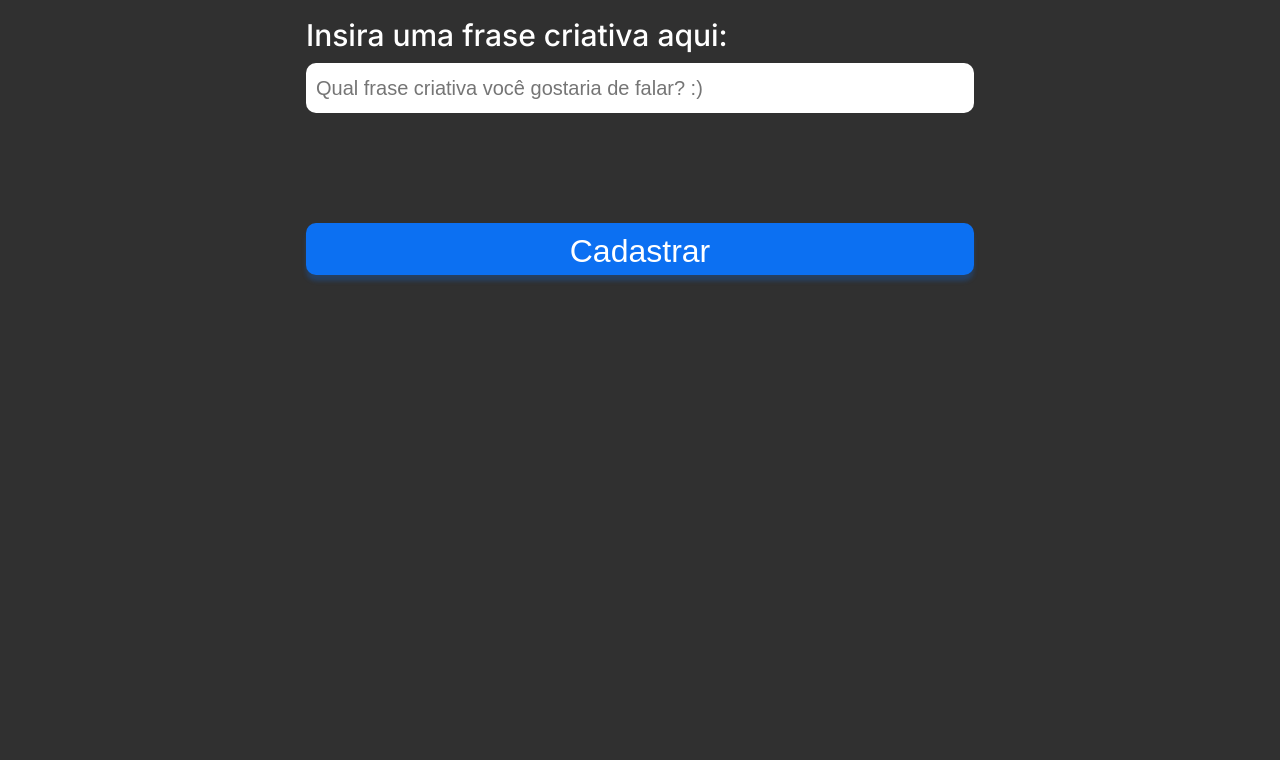
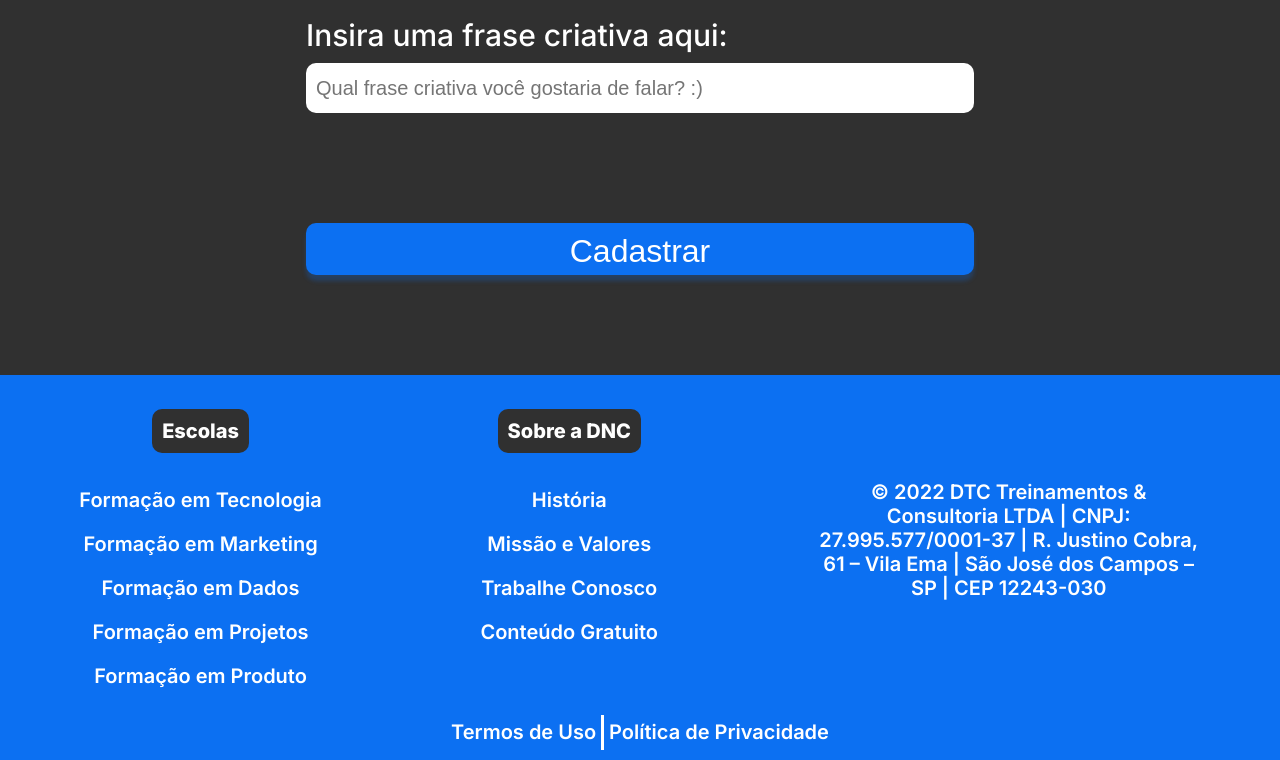
Before and after one commit to conradowal/BootCamp-DNC, a plain HTML site: page index.html in a window 1280 px wide. Shown: the part 1183-1943 px from the top of the page. Before the commit the page ends 1558 px from the top, so only its background shows below. Drawn offline with Linux system fonts and the light colour scheme.

Commit message:
Adicionando media query mobile

```diff
--- a/index.html
+++ b/index.html
@@ -43,7 +43,7 @@
 
                 <div class="form-group">
                     <label for="">Área de Interesse:</label>
-                    <div class="ckeckbox-itens">
+                    <div class="checkbox-itens">
                         <input type="checkbox" value="front">
                         <label>Front-End</label>
 
@@ -78,5 +78,61 @@
         </header>
     </section>
 
+    <footer>
+        <div class="linha1">
+            <nav>
+                <h5>Escolas</h5>
+                <ul>
+                    <li>
+                        <a href="">Formação em Tecnologia</a>
+                    </li>
+                    <li>
+                        <a href="">Formação em Marketing</a>
+                    </li>
+                    <li>
+                        <a href="">Formação em Dados</a>
+                    </li>
+                    <li>
+                        <a href="">Formação em Projetos</a>
+                    </li>
+                    <li>
+                        <a href="">Formação em Produto</a>
+                    </li>
+                </ul>
+
+            </nav>
+            <nav>
+                <h5>Sobre a DNC</h5>
+                <ul>
+                    <li>
+                        <a href="">História</a>
+                    </li>
+                    <li>
+                        <a href="">Missão e Valores</a>
+                    </li>
+                    <li>
+                        <a href="">Trabalhe Conosco</a>
+                    </li>
+                    <li>
+                        <a href="">
+                            Conteúdo Gratuito</a>
+                </ul>
+            </nav>
+            <div class="endereco">
+                © 2022 DTC Treinamentos & Consultoria
+                LTDA | CNPJ: 27.995.577/0001-37 | R.
+                Justino Cobra, 61 – Vila Ema | São José dos
+                Campos – SP | CEP 12243-030
+            </div>
+
+        </div>
+        <div class="linha2">
+        <a href="">Termos de Uso</a>
+        <a href="">Política de Privacidade</a>
+        </div>
+    </footer>
+
+
+
 </body>
 </html>
--- a/style.css
+++ b/style.css
@@ -135,11 +135,11 @@ section{
         color: (57, 57, 57, 0.5);
     }
 
-    .ckeckbox-itens label{
+    .checkbox-itens label{
         font-size: 25px;
     }
 
-    .ckeckbox-itens{
+    .checkbox-itens{
         display: flex;
         justify-content: space-around;
         align-items: center;
@@ -160,3 +160,147 @@ section{
         box-shadow: 0px 6px 4px rgba(12, 112, 242, 0.25);
         cursor: pointer;
     }
+
+    /* FOOTER */
+
+    footer{
+        width: 100%;
+        background-color: var(--azul-dnc);
+    }
+
+    footer .linha1{
+        display: flex;
+        justify-content: space-around;
+        align-items: center;
+
+    }
+
+    footer ul{
+        list-style: none;
+        margin: 0px;
+        padding: 0px;
+        font-size: 20px;
+
+    }
+
+    footer ul li{
+        text-align: center;
+        color: white;
+        font-family: var(--fonte-padrao);
+        font-weight: 600;
+        font-size: 20px;
+
+        margin: 20px 0px 20px 0px;
+
+    }
+
+    footer nav{
+        display: flex;
+        flex-direction: column;
+        align-items: center;
+
+        height: 330px;
+    }
+
+    footer h5{
+        text-align: center;
+        color: white;
+        font-weight: 800;
+        font-size: 20px;
+        font-family: var(--fonte-padrao);
+        background-color: var(--preto-dnc);
+        border-radius: 10px;
+        margin-bottom: 15px;
+        padding: 10px
+
+    }
+
+    footer ul li a{
+        color: white;
+        text-decoration: none;
+    }
+
+    footer ul li a:hover{
+        color: var(--cinza-hover);
+    }
+
+    footer .endereco{
+        font-family: var(--fonte-padrao);
+        font-weight: 600;
+        font-size: 20px;
+        color: white;
+        text-align: center;
+        width: 30%;
+    }
+
+    footer .linha2{
+        height: 35px;
+        display: flex;
+        justify-content: center;
+        margin: 0px;
+        padding: 10px;
+    }
+
+
+    footer .linha2 a{
+        font-family: var(--fonte-padrao);
+        font-weight: 600;
+        font-size: 20px;
+        color: white;
+        text-decoration: none;
+        padding: 5px;
+
+
+    }
+
+    footer .linha2 a:first-child{
+        border-right: 3px solid white;
+    }
+
+    footer .linha2 a:hover{
+        color: var(--cinza-hover);
+    }
+
+    @media only screen and (max-width: 600px){
+    #principal{
+        flex-direction: column;
+        height: auto;
+    }
+
+    #menu {
+        flex-direction: column;
+        width: 100%;
+        margin: 0px;
+    }
+
+    #menu a{
+        display: flex;
+        height: 50px;
+        align-items: center;
+    }
+
+    #principal button{
+        width: 100%;
+        margin: 0px;
+
+    }
+
+    section h1{
+        font-size: 38px;
+    }
+
+    section h2{
+        font-size: 28px;
+        padding-left: 15px;
+        padding-right: 15px;
+    }
+
+    form{
+        width: 90%;
+        font-size: 20px;
+    }
+
+    .checkbox-itens label{
+        font-size: 15px;
+    }
+}
```
